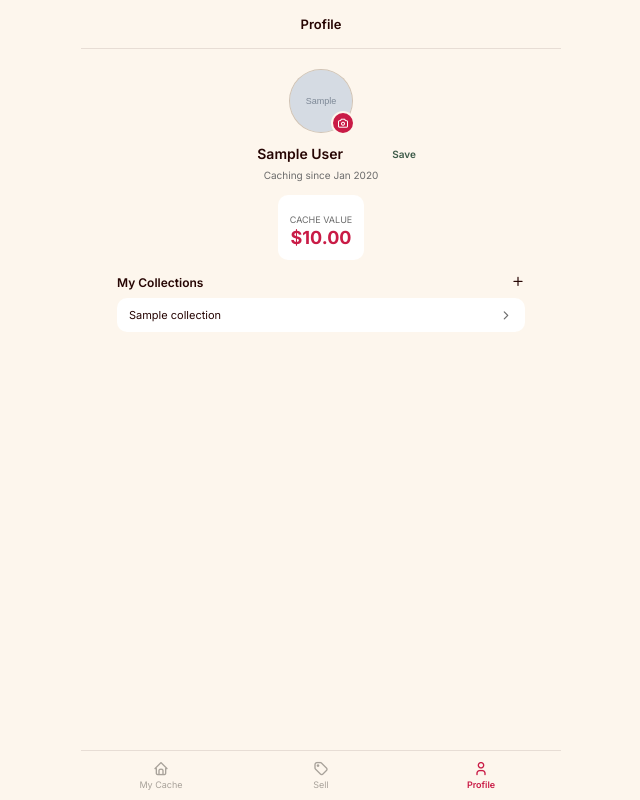
After one commit to hollenbachgina-byte/cache, a Flask app: page /profile in a window 1280 px wide. The commit adds this page. Shown: the whole page, without its empty margins (319-959 px from the left). Run offline with Flask 3, Linux system fonts and the light colour scheme; a user stored in the database is signed in; tables that the repository leaves empty hold one stand-in row (values such as "Sample post"); grey boxes marked "Sample" are stand-in pictures; some libraries are stand-ins or nearby versions; some web fonts are replaced.

Commit message:
Add Profile screen and Collections (create, view, add item)
Implements Step 8 of Build Spec Section 10:
- Profile: avatar (tap camera badge to upload/change, auto-submits
  once client-side compression finishes — no separate save step needed
  since there's nothing else on that form), name, "Caching since",
  cache value, My Collections list with an inline create-collection
  panel.
- User.name (nullable) added to the data model + migration — a
  narrow, deliberate carve-out from Section 9's deferred "profile form
  (name/DOB/gender)": just the name field, editable directly on
  Profile, not that whole form. Documented in the build spec (Section 4).
- Collections: create (POST /collections), view (GET /collections/<id>,
  owner-only via the same 404-not-403 pattern as item detail), and add
  items via a checkbox picker — the picker UI itself isn't in any
  mockup (spec defines the route but not its trigger), so this is an
  original, minimal design: a "+" in the collection header reveals a
  list of the user's items not already in the collection.
- Collection item cards deliberately omit the price/resale line,
  matching the mockup exactly (unlike dashboard cards, which show it).
- image-compress.js generalized to support both the multi-field add-
  item form (explicit submit button) and the single-purpose avatar
  form (auto-submits via a new data-photo-auto-submit flag) — renamed
  upload_item_photo -> upload_photo in storage.py since it's no longer
  item-specific.

Verified via curl across two test users: empty profile state, name
update, avatar upload (confirmed live in Supabase Storage), collection
creation, adding an item to a collection (confirmed it then drops out
of the "available to add" list), and 404 ownership checks on both
viewing and adding-to another user's collection. Also caught that a
bulk ORM delete() bypasses cascade rules (unlike the app's own
single-object deletes, which cascade correctly) while writing test
cleanup — not an app bug, just a testing-script gotcha, fixed in the
cleanup script itself.

```diff
--- a/app/__init__.py
+++ b/app/__init__.py
@@ -25,10 +25,14 @@ def create_app(config_class=Config):
     from app.routes.auth import auth_bp
     from app.routes.cache import cache_bp
     from app.routes.items import items_bp
+    from app.routes.profile import profile_bp
+    from app.routes.collections import collections_bp
 
     app.register_blueprint(health_bp)
     app.register_blueprint(auth_bp)
     app.register_blueprint(cache_bp)
     app.register_blueprint(items_bp)
+    app.register_blueprint(profile_bp)
+    app.register_blueprint(collections_bp)
 
     return app
--- a/app/models/user.py
+++ b/app/models/user.py
@@ -9,6 +9,7 @@ class User(UserMixin, db.Model):
     __tablename__ = "users"
 
     id = db.Column(db.Integer, primary_key=True)
+    name = db.Column(db.String(255), nullable=True)
     phone_number = db.Column(db.String(32), unique=True, nullable=False, index=True)
     password_hash = db.Column(db.String(255), nullable=False)
     created_at = db.Column(db.DateTime, nullable=False, default=datetime.utcnow)
--- a/app/routes/items.py
+++ b/app/routes/items.py
@@ -6,7 +6,7 @@ from flask_login import current_user, login_required
 
 from app import db
 from app.models import Item
-from app.services.storage import PhotoUploadError, delete_item_photo, upload_item_photo
+from app.services.storage import PhotoUploadError, delete_item_photo, upload_photo
 
 items_bp = Blueprint("items", __name__)
 
@@ -94,7 +94,7 @@ def add_item():
         ), 400
 
     try:
-        photo_url = upload_item_photo(photo, current_user.id)
+        photo_url = upload_photo(photo, current_user.id)
     except PhotoUploadError as exc:
         return render_template(
             "items/add.html",
--- /dev/null
+++ b/app/routes/profile.py
@@ -0,0 +1,40 @@
+from decimal import Decimal
+
+from flask import Blueprint, redirect, render_template, request, url_for
+from flask_login import current_user, login_required
+
+from app import db
+from app.models import Item
+from app.services.storage import PhotoUploadError, upload_photo
+
+profile_bp = Blueprint("profile", __name__)
+
+
+@profile_bp.route("/profile")
+@login_required
+def profile():
+    items = Item.query.filter_by(user_id=current_user.id).all()
+    cache_value = sum((item.resale_value for item in items), Decimal("0.00"))
+    return render_template("profile/profile.html", cache_value=cache_value)
+
+
+@profile_bp.route("/profile/name", methods=["POST"])
+@login_required
+def update_name():
+    name = request.form.get("name", "").strip()
+    current_user.name = name or None
+    db.session.commit()
+    return redirect(url_for("profile.profile"))
+
+
+@profile_bp.route("/profile/photo", methods=["POST"])
+@login_required
+def update_photo():
+    photo = request.files.get("photo")
+    if photo and photo.filename != "":
+        try:
+            current_user.profile_photo_url = upload_photo(photo, current_user.id)
+            db.session.commit()
+        except PhotoUploadError:
+            pass  # Profile photo is decorative; a bad upload just leaves the old one in place.
+    return redirect(url_for("profile.profile"))
--- a/app/services/storage.py
+++ b/app/services/storage.py
@@ -18,7 +18,7 @@ class PhotoUploadError(Exception):
     pass
 
 
-def upload_item_photo(file_storage, user_id):
+def upload_photo(file_storage, user_id):
     try:
         image = Image.open(file_storage.stream)
         image.verify()
--- a/app/static/css/tokens.css
+++ b/app/static/css/tokens.css
@@ -785,3 +785,252 @@ textarea.field-input {
   font-family: var(--font-body);
   cursor: pointer;
 }
+
+/* Profile */
+.profile-header {
+  display: flex;
+  align-items: center;
+  justify-content: center;
+  padding: 16px;
+  border-bottom: 1px solid rgba(38, 5, 3, 0.1);
+}
+
+.profile-header span {
+  font-size: 13px;
+  font-weight: 600;
+}
+
+.profile-body {
+  display: flex;
+  flex-direction: column;
+  align-items: center;
+  padding: 20px 18px 14px;
+}
+
+.avatar-wrap {
+  position: relative;
+  margin-bottom: 10px;
+}
+
+.avatar-circle {
+  width: 64px;
+  height: 64px;
+  border-radius: 50%;
+  background: #e3d9c9;
+  border: 1px solid rgba(38, 5, 3, 0.1);
+  display: flex;
+  align-items: center;
+  justify-content: center;
+  overflow: hidden;
+}
+
+.avatar-circle img {
+  width: 100%;
+  height: 100%;
+  object-fit: cover;
+}
+
+.avatar-circle .ti {
+  font-size: 26px;
+  color: #8a8171;
+}
+
+.avatar-camera-badge {
+  position: absolute;
+  bottom: -2px;
+  right: -2px;
+  width: 24px;
+  height: 24px;
+  background: var(--color-primary);
+  border-radius: 50%;
+  border: 2px solid var(--color-base);
+  display: flex;
+  align-items: center;
+  justify-content: center;
+  cursor: pointer;
+}
+
+.avatar-camera-badge .ti {
+  font-size: 12px;
+  color: #fff;
+}
+
+.profile-name-form {
+  display: flex;
+  align-items: center;
+  gap: 6px;
+  margin-bottom: 2px;
+}
+
+.profile-name-input {
+  border: none;
+  background: none;
+  font-size: 14px;
+  font-weight: 600;
+  font-family: var(--font-body);
+  color: var(--color-text);
+  text-align: center;
+  padding: 2px 4px;
+  width: 160px;
+}
+
+.profile-name-input:focus {
+  outline: none;
+  border-bottom: 1px solid var(--color-secondary);
+}
+
+.profile-name-save {
+  background: none;
+  border: none;
+  color: var(--color-secondary);
+  font-size: 10px;
+  font-weight: 600;
+  cursor: pointer;
+  font-family: var(--font-body);
+}
+
+.profile-caching-since {
+  font-size: 10px;
+  color: var(--color-muted);
+  margin: 3px 0 0;
+}
+
+.cache-value-card {
+  margin: 14px 18px;
+  background: #fff;
+  border-radius: 10px;
+  padding: 12px;
+  text-align: center;
+}
+
+.cache-value-card span {
+  font-size: 9px;
+  color: var(--color-muted);
+}
+
+.cache-value-card div {
+  font-size: 18px;
+  font-weight: 700;
+  color: var(--color-primary);
+}
+
+.collections-section {
+  padding: 0 18px 18px;
+  width: 100%;
+}
+
+.collections-section-header {
+  display: flex;
+  align-items: center;
+  justify-content: space-between;
+  margin-bottom: 8px;
+}
+
+.collections-section-header span {
+  font-size: 12px;
+  font-weight: 600;
+}
+
+.collections-add-btn {
+  background: none;
+  border: none;
+  color: var(--color-text);
+  font-size: 14px;
+  cursor: pointer;
+  padding: 0;
+}
+
+.collection-row {
+  background: #fff;
+  border-radius: 10px;
+  padding: 10px 12px;
+  display: flex;
+  justify-content: space-between;
+  align-items: center;
+  margin-bottom: 6px;
+  text-decoration: none;
+  color: var(--color-text);
+}
+
+.collection-row .ti {
+  font-size: 14px;
+  color: var(--color-muted);
+}
+
+.collection-row span {
+  font-size: 11px;
+}
+
+.create-collection-panel {
+  display: none;
+  background: #fff;
+  border-radius: 10px;
+  padding: 10px;
+  margin-bottom: 10px;
+  gap: 6px;
+}
+
+.create-collection-panel.open {
+  display: flex;
+}
+
+.create-collection-panel input {
+  flex: 1;
+  height: 32px;
+  border: 1px solid rgba(38, 5, 3, 0.2);
+  border-radius: 6px;
+  padding: 0 10px;
+  font-size: 11px;
+  font-family: var(--font-body);
+}
+
+.create-collection-panel button {
+  height: 32px;
+  padding: 0 12px;
+  background: var(--color-primary);
+  color: #fff;
+  border: none;
+  border-radius: 6px;
+  font-size: 10px;
+  font-weight: 600;
+  font-family: var(--font-body);
+  cursor: pointer;
+}
+
+.empty-collections {
+  font-size: 11px;
+  color: var(--color-muted);
+  padding: 8px 0;
+}
+
+/* Collection detail */
+.collection-item-card {
+  background: #fff;
+  border-radius: 10px;
+  padding: 8px;
+  text-decoration: none;
+  color: var(--color-text);
+  display: block;
+}
+
+.add-items-picker {
+  padding: 0 18px 18px;
+}
+
+.add-items-picker-item {
+  display: flex;
+  align-items: center;
+  gap: 8px;
+  padding: 8px;
+  background: #fff;
+  border-radius: 10px;
+  margin-bottom: 6px;
+  font-size: 11px;
+}
+
+.add-items-picker-item img {
+  width: 32px;
+  height: 32px;
+  border-radius: 6px;
+  object-fit: cover;
+}
--- a/app/static/js/image-compress.js
+++ b/app/static/js/image-compress.js
@@ -44,6 +44,16 @@ document.addEventListener("DOMContentLoaded", function () {
             }
             if (placeholderIcon) placeholderIcon.style.display = "none";
             if (placeholderText) placeholderText.style.display = "none";
+
+            // Avatar upload (Profile screen) has no separate fields to fill
+            // in first, so it submits itself the moment compression is done
+            // rather than waiting for an explicit "Save" tap.
+            var ownForm = input.closest("form");
+            if (ownForm && ownForm.hasAttribute("data-photo-auto-submit")) {
+              var autoOverlay = document.querySelector("[data-uploading-overlay]");
+              if (autoOverlay) autoOverlay.style.display = "flex";
+              ownForm.submit();
+            }
           },
           "image/jpeg",
           JPEG_QUALITY
@@ -54,7 +64,7 @@ document.addEventListener("DOMContentLoaded", function () {
     reader.readAsDataURL(file);
   });
 
-  var form = document.querySelector("[data-add-item-form]");
+  var form = document.querySelector("[data-photo-form]");
   var submitBtn = document.querySelector("[data-submit-btn]");
   var overlay = document.querySelector("[data-uploading-overlay]");
 
--- a/app/templates/items/add.html
+++ b/app/templates/items/add.html
@@ -8,7 +8,7 @@
 </div>
 
 <div class="form-panel-relative">
-  <form method="post" action="{{ url_for('items.add_item') }}" enctype="multipart/form-data" data-add-item-form>
+  <form method="post" action="{{ url_for('items.add_item') }}" enctype="multipart/form-data" data-photo-form>
     <label for="photo-input" class="photo-dropzone{{ ' has-error' if errors and errors.photo }}">
       <img data-photo-preview alt="">
       <i class="ti ti-camera-plus" data-photo-placeholder-icon></i>
--- /dev/null
+++ b/app/templates/profile/profile.html
@@ -0,0 +1,79 @@
+{% extends "app_base.html" %}
+{% block title %}Profile{% endblock %}
+{% block app_content %}
+<div class="profile-header">
+  <span>Profile</span>
+</div>
+
+<div class="profile-body">
+  <div class="avatar-wrap">
+    <div class="avatar-circle">
+      {% if current_user.profile_photo_url %}
+      <img data-photo-preview src="{{ current_user.profile_photo_url }}" alt="">
+      {% else %}
+      <img data-photo-preview style="display:none;" alt="">
+      <i class="ti ti-user" data-photo-placeholder-icon></i>
+      {% endif %}
+    </div>
+    <form method="post" action="{{ url_for('profile.update_photo') }}" enctype="multipart/form-data" data-photo-auto-submit style="display:contents;">
+      <label for="avatar-input" class="avatar-camera-badge">
+        <i class="ti ti-camera"></i>
+      </label>
+      <input type="file" id="avatar-input" name="photo" accept="image/*" class="photo-input" data-photo-input>
+    </form>
+  </div>
+
+  <form method="post" action="{{ url_for('profile.update_name') }}" class="profile-name-form">
+    <input type="text" name="name" class="profile-name-input" value="{{ current_user.name or '' }}" placeholder="Add your name">
+    <button type="submit" class="profile-name-save">Save</button>
+  </form>
+  <p class="profile-caching-since">Caching since {{ current_user.created_at.strftime('%b %Y') }}</p>
+
+  <div class="cache-value-card">
+    <span>CACHE VALUE</span>
+    <div>${{ '{:,.2f}'.format(cache_value) }}</div>
+  </div>
+
+  <div class="collections-section">
+    <div class="collections-section-header">
+      <span>My Collections</span>
+      <button type="button" class="collections-add-btn" data-toggle-create-collection aria-label="New collection">
+        <i class="ti ti-plus"></i>
+      </button>
+    </div>
+
+    <div class="create-collection-panel" data-create-collection-panel>
+      <form method="post" action="{{ url_for('collections.create_collection') }}" style="display:flex; gap:6px; width:100%;">
+        <input type="text" name="name" placeholder="Collection name" required>
+        <button type="submit">Create</button>
+      </form>
+    </div>
+
+    {% if current_user.collections %}
+      {% for collection in current_user.collections %}
+      <a href="{{ url_for('collections.collection_detail', collection_id=collection.id) }}" class="collection-row">
+        <span>{{ collection.name }}</span>
+        <i class="ti ti-chevron-right"></i>
+      </a>
+      {% endfor %}
+    {% else %}
+    <p class="empty-collections">No collections yet.</p>
+    {% endif %}
+  </div>
+</div>
+{% endblock %}
+
+{% block extra_scripts %}
+<script src="{{ url_for('static', filename='js/image-compress.js') }}" defer></script>
+<script>
+  document.addEventListener("DOMContentLoaded", function () {
+    var toggle = document.querySelector("[data-toggle-create-collection]");
+    var panel = document.querySelector("[data-create-collection-panel]");
+    if (toggle && panel) {
+      toggle.addEventListener("click", function () {
+        panel.classList.toggle("open");
+      });
+    }
+  });
+</script>
+{% endblock %}
```
Also changed, not shown: CLAUDE_CODE_BUILD_SPEC.md (+1 -0 lines), app/routes/collections.py (added, +60 -0 lines), app/templates/collections/detail.html (added, +58 -0 lines), migrations/versions/743209d7372d_add_name_field_to_user.py (added, +32 -0 lines).
